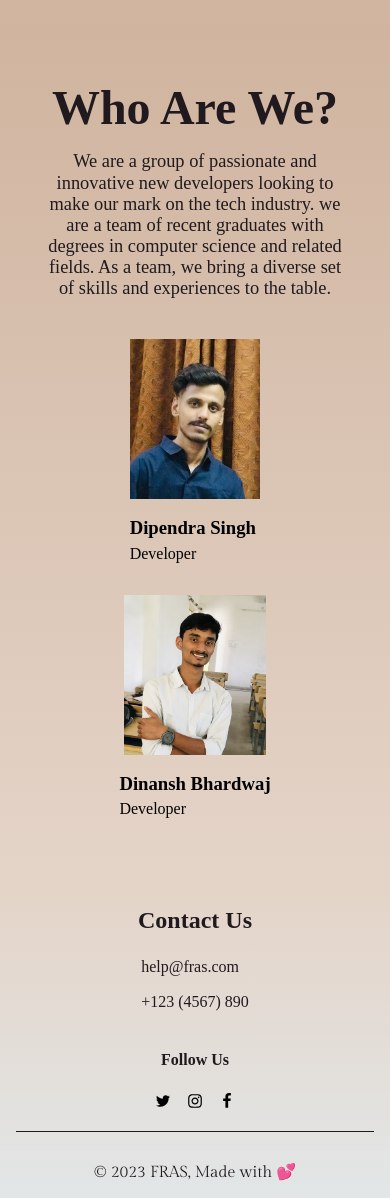
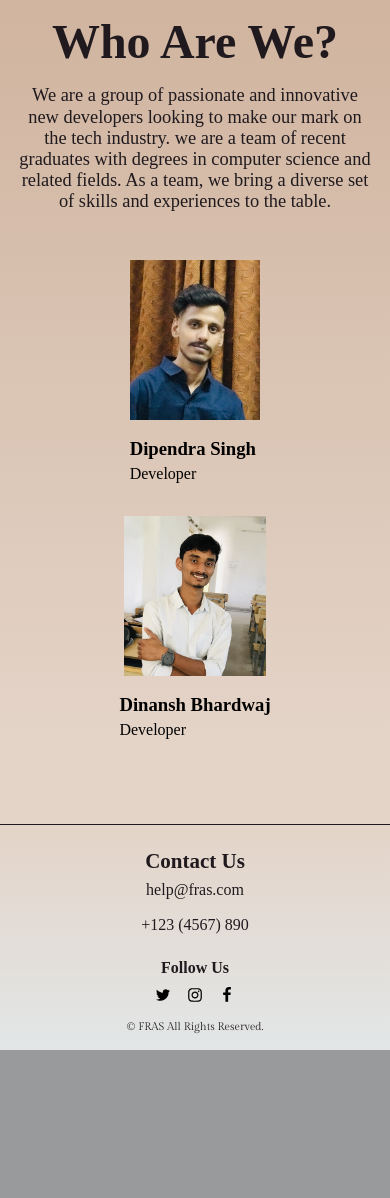
Before and after one commit to DinAnsh/FRAS, a Django app: page / in a window 390 px wide. Shown: the part 2664-3862 px from the top of the page. After the commit the page ends 3714 px from the top, so only its background shows below. Run offline with Django 3.2, Linux system fonts and the light colour scheme; data comes from the database, SQL or seed files in the repository.

Commit message:
Fixed: Mobile nav

```diff
--- a/testsite/static/testapp/css/home.css
+++ b/testsite/static/testapp/css/home.css
@@ -1063,14 +1063,16 @@
 .home-separator1 {
   width: 100%;
   height: 1px;
-  margin-top: var(--dl-space-space-twounits);
-  margin-bottom: var(--dl-space-space-twounits);
+  margin-top: 70px;
+  /* margin-top: var(--dl-space-space-twounits);
+  margin-bottom: var(--dl-space-space-twounits); */
   background-color: #201a1e;
 }
 .home-text58 {
   color: #201a1e;
   align-self: center;
   font-family: Gilda Display;
+  font-size: 11px;
 }
 @media(max-width: 991px) {
   .home-container01{
@@ -1126,7 +1128,7 @@
     text-align: center;
   }
   .home-container20 {
-    padding: var(--dl-space-space-oneandhalfunits);
+    /* padding: var(--dl-space-space-oneandhalfunits); */
   }
   .home-container21 {
     width: auto;
@@ -1201,7 +1203,7 @@
     height: auto;
   }
   .home-footer {
-    padding: 0px;
+    /* padding: 0px; */
     flex-direction: column;
   }
   .home-container42 {
@@ -1442,13 +1444,40 @@
     grid-template-columns: 1fr;
   }
   .home-footer {
-    padding-left: var(--dl-space-space-twounits);
-    padding-right: var(--dl-space-space-twounits);
+    padding: var(--dl-space-space-unit);
   }
   .home-container41 {
     align-items: center;
     flex-direction: column;
-    justify-content: space-between;
+    height: 170px;
+  }
+  .home-container42{
+    width: 33%;
+    height: 40px;
+  }
+  .home-text54{
+    font-size: 21px;
+  }
+  .home-container43 {
+    /* margin-top: var(--dl-space-space-oneandhalfunits); */
+    align-items: center;
+    margin-bottom: 0px;
+  }
+  .home-contact {
+    align-items: center;
+    margin-bottom: var(--dl-space-space-unit);
+  }
+  .home-container44 {
+    /* margin-top: var(--dl-space-space-oneandhalfunits); */
+    align-items: center;
+    margin-bottom: 0px;
+  }
+  .home-text57{
+    margin-bottom: 10px;
+  }
+  .home-text58 {
+    padding: 10px 0 0 0;
+    text-align: center;
   }
 }
 @media(max-width: 479px) {
@@ -1533,22 +1562,34 @@
   .home-container41 {
     align-items: center;
     flex-direction: column;
+    height: 170px;
+  }
+  .home-container42{
+    width: 33%;
+    height: 40px;
+  }
+  .home-text54{
+    font-size: 21px;
   }
   .home-container43 {
-    margin-top: var(--dl-space-space-oneandhalfunits);
-    align-items: flex-start;
+    /* margin-top: var(--dl-space-space-oneandhalfunits); */
+    align-items: center;
     margin-bottom: 0px;
   }
   .home-contact {
-    align-items: flex-start;
+    align-items: center;
     margin-bottom: var(--dl-space-space-unit);
   }
   .home-container44 {
-    margin-top: var(--dl-space-space-oneandhalfunits);
-    align-items: flex-start;
+    /* margin-top: var(--dl-space-space-oneandhalfunits); */
+    align-items: center;
     margin-bottom: 0px;
   }
+  .home-text57{
+    margin-bottom: 10px;
+  }
   .home-text58 {
+    padding: 10px 0 0 0;
     text-align: center;
   }
 }
--- a/testsite/static/testapp/css/style.css
+++ b/testsite/static/testapp/css/style.css
@@ -10,7 +10,7 @@
   --dl-color-gray-black: #000000;
   --dl-color-gray-white: #FFFFFF;
   --dl-size-size-medium: 96px;
-  --dl-size-size-xlarge: 192px;
+  --dl-size-size-xlarge: 143px;
   --dl-size-size-xsmall: 16px;
   --dl-space-space-unit: 16px;
   --dl-color-primary-100: #003EB3;
@@ -31,7 +31,7 @@
   --dl-radius-radius-radius8: 8px;
   --dl-space-space-fiveunits: 80px;
   --dl-space-space-fourunits: 64px;
-  --dl-space-space-threeunits: 48px;
+  --dl-space-space-threeunits: 15px;
   --dl-space-space-oneandhalfunits: 24px;
 }
 .button {
--- a/testsite/templates/testapp/home.html
+++ b/testsite/templates/testapp/home.html
@@ -5,7 +5,8 @@
       <a href="{% url 'testapp:home' %}"
         ><img
           src="{% static 'testapp/images/header-logo.png' %}"
-          alt="logo" class="main_logo"
+          alt="logo"
+          class="main_logo"
       /></a>
     </div>
     <div data-thq="thq-navbar-nav" data-role="Nav" class="home-desktop-menu">
@@ -33,7 +34,13 @@
     <div data-thq="thq-mobile-menu" class="home-mobile-menu">
       <div data-thq="thq-mobile-menu-nav" data-role="Nav" class="home-nav1">
         <div class="home-container02">
-          <a href="#" class="home-navlink1">FRAS</a>
+          {% comment %} <a href="#" class="home-navlink1"> </a> {% endcomment %}
+          <a href="{% url 'testapp:home' %}"
+            ><img
+              src="{% static 'testapp/images/header-logo.png' %}"
+              alt="logo"
+              class="main_logo"
+          /></a>
           <div data-thq="thq-close-menu" class="home-menu-close">
             <svg viewBox="0 0 1024 1024" class="home-icon02">
               <path
@@ -62,6 +69,7 @@
           >
         </div>
       </div>
+      {% comment %}
       <div class="home-icon-group">
         <svg viewBox="0 0 950.8571428571428 1024" class="home-icon04">
           <path
@@ -77,6 +85,7 @@
           ></path>
         </svg>
       </div>
+      {% endcomment %}
     </div>
   </header>
   <div class="home-separator"></div>
@@ -355,6 +364,7 @@
       {% endcomment %}
     </div>
   </section>
+  <div class="home-separator1"></div>
   <footer id="contact" class="home-footer">
     <div class="home-container41">
       <div class="home-container42">
@@ -387,8 +397,7 @@
         </div>
       </div>
     </div>
-    <div class="home-separator1"></div>
-    <span class="home-text58">© 2023 FRAS, Made with 💕</span>
+    <span class="home-text58">&copy; FRAS All Rights Reserved.</span>
   </footer>
 </div>
 
```
